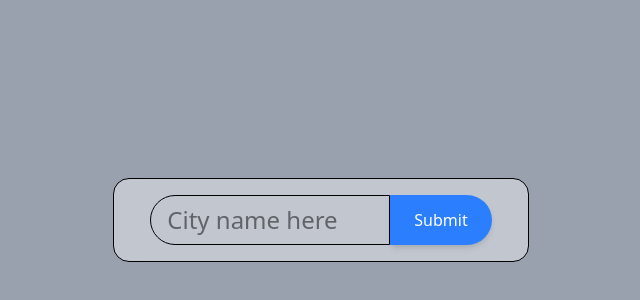
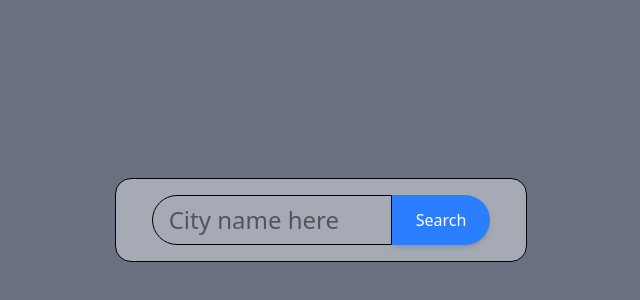
Before and after one commit to exeRik/Weatherapp, a React (Vite) app: page / in a window 1280 px wide. Shown: the part 180-480 px from the top of the page, without its empty margins (319-959 px from the left). Built offline with nearby package versions, Linux system fonts and the light colour scheme.

Commit message:
bg chnages acc to the weather

```diff
--- a/src/components/Card.jsx
+++ b/src/components/Card.jsx
@@ -4,7 +4,7 @@ const Card = ({ hour }) => {
   if (!hour) return null;
 
   return (
-    <div className="bg-white/20 backdrop-blur-md rounded-xl shadow-md p-4 m-2 w-28 flex flex-col items-center text-center">
+    <div className="bg-white/10 backdrop-blur-md rounded-xl shadow-md p-4 m-2 w-28 flex flex-col items-center text-center">
       <p className="text-xs font-medium text-gray-700">
         {new Date(hour.time).toLocaleTimeString([], {
           hour: "2-digit",
--- a/src/components/Weatherr.jsx
+++ b/src/components/Weatherr.jsx
@@ -42,11 +42,24 @@ const Weatherr = () => {
 
     return data.forecast.forecastday[0].hour
       .filter((h) => new Date(h.time).getHours() > now)
-      .slice(0, 3); // only next 3 hours
+      .slice(0, 3);
   };
 
+const chooseBgClass = () => {
+  if (!data || !data.current || !data.current.condition) return "bg-gray-500";
+
+  const condition = data.current.condition.text.toLowerCase();
+
+  if (condition.includes("sun")) return "bg-yellow-500";
+  if (condition.includes("rain")) return "bg-blue-500";
+  if (condition.includes("cloud")) return "bg-gray-700";
+
+  return "bg-gray-400";
+};
+
+
   return (
-    <div className="flex items-center justify-center h-screen bg-gray-400">
+    <div className={`flex items-center justify-center h-screen ${chooseBgClass()}`}>
       <div className="border border-2xl bg-white/40 backdrop-blur-md shadow-6xl rounded-2xl max-w-150 p-9 py-4 flex flex-col items-center">
         {/* Input Section */}
         <div className="flex">
@@ -66,7 +79,7 @@ const Weatherr = () => {
             className="bg-blue-500 text-white px-6 py-3 rounded-r-full shadow-md transition-all hover:bg-blue-600"
             onClick={searchWeather}
           >
-            Submit
+            Search
           </button>
         </div>
 
```
